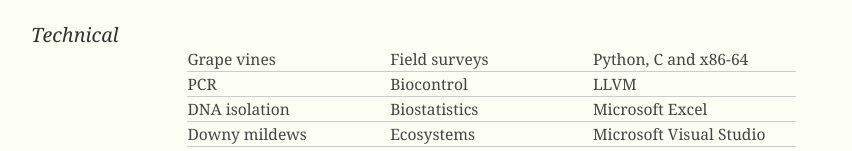
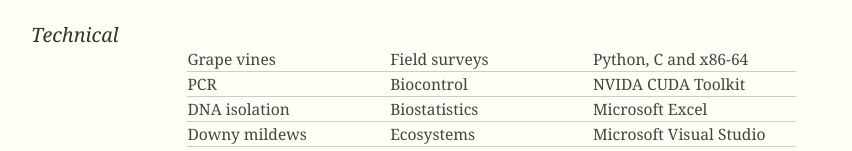
Before and after one commit to anoban/anoban.github.io, a plain HTML site: page index.html in a window 1280 px wide. Shown: the part 1202-1353 px from the top of the page, without its empty margins (214-1066 px from the left). Drawn offline with Linux system fonts and the light colour scheme.

Commit message:
modified:   index.html

```diff
--- a/index.html
+++ b/index.html
@@ -151,7 +151,7 @@
 
 								<ul class="talent">
 									<li>Python, C and x86-64</li>
-									<li>LLVM</li>
+									<li>NVIDA CUDA Toolkit</li>
 									<li>Microsoft Excel</li>
 									<li>Microsoft Visual Studio</li>
 									<li>Windows NT / Win32</li>
```
